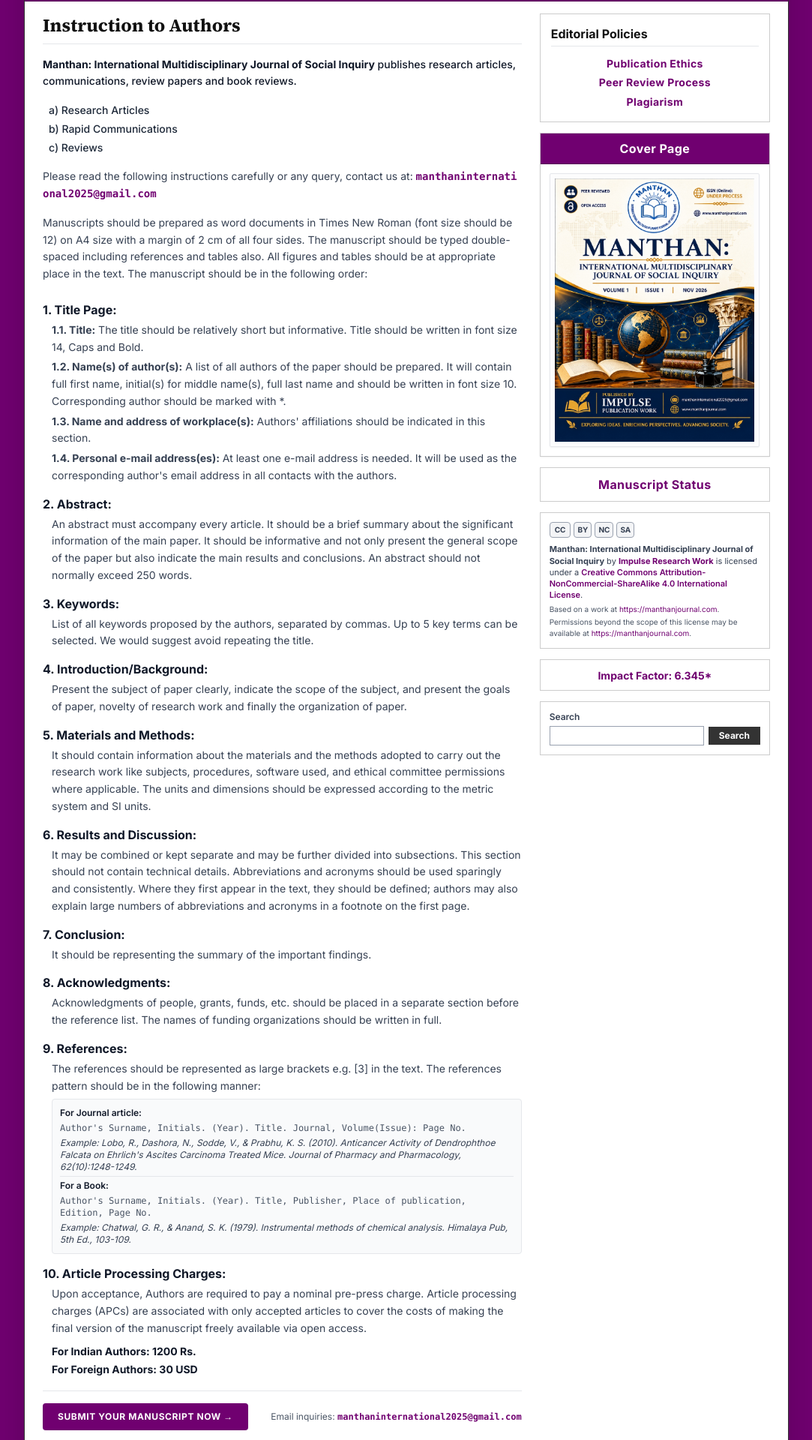
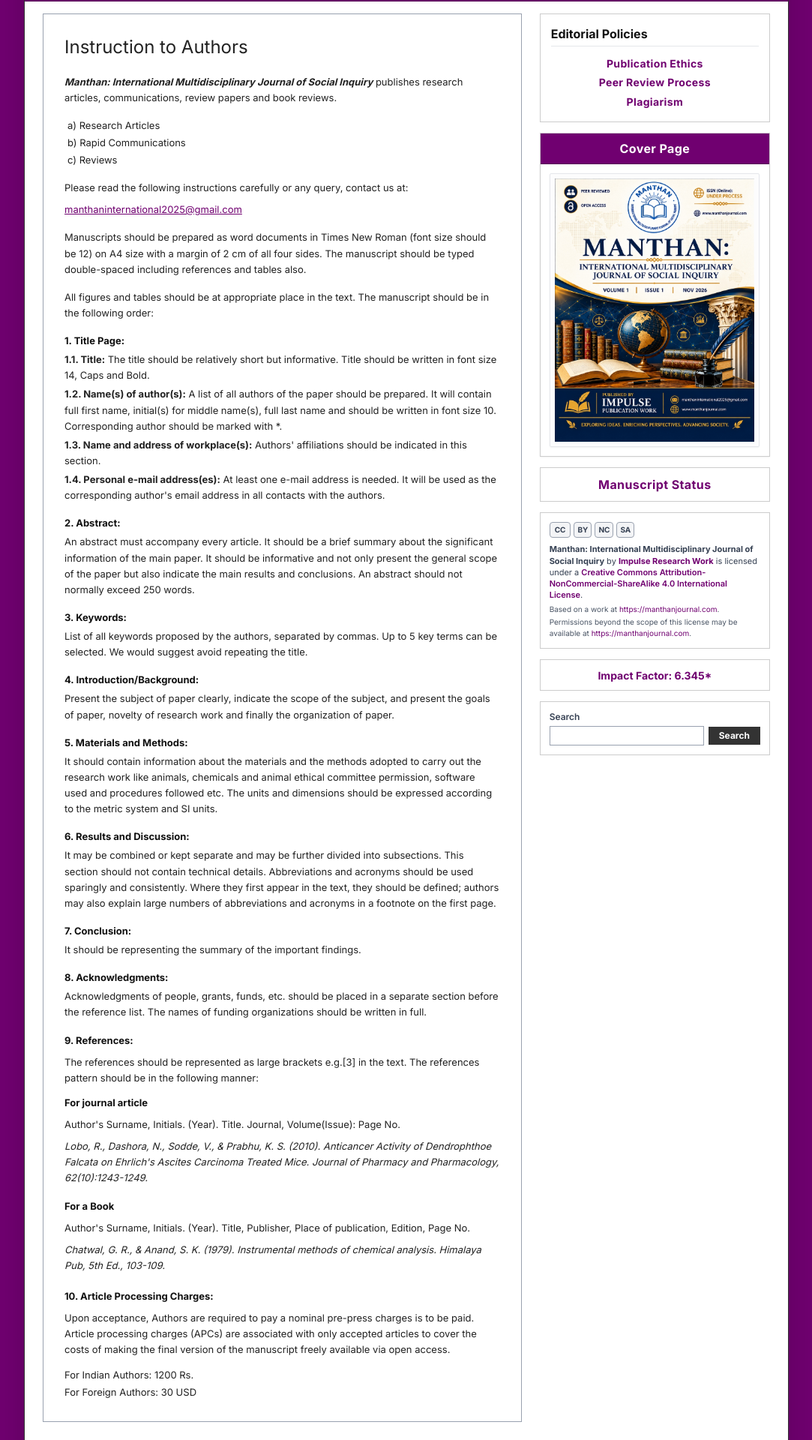
Before and after one commit to manthaninternational2025-maker/architect-web-main, a Next.js app: page /instructions-to-authors in a window 1280 px wide. Shown: the part 260-2180 px from the top of the page at 75% size, without its empty margins (98-1181 px from the left). Built offline with nearby package versions, Linux system fonts and the light colour scheme.

Commit message:
feat: format Instruction to Authors page to match 1st reference screenshot exactly with Manthan content

```diff
--- a/app/instructions-to-authors/page.tsx
+++ b/app/instructions-to-authors/page.tsx
@@ -1,158 +1,162 @@
 "use client";
 
 import React from "react";
-import Link from "next/link";
 import { useJournalData } from "@/context/JournalDataContext";
 import { Sidebar } from "@/components/layout/Sidebar";
 
 export default function InstructionsToAuthorsPage() {
-  const { instructions, settings } = useJournalData();
+  const { settings } = useJournalData();
+
+  const journalTitle = settings?.journalTitle || "Manthan: International Multidisciplinary Journal of Social Inquiry";
+  const email = settings?.email || "manthaninternational2025@gmail.com";
 
   return (
     <div className="w-full">
       <div className="grid grid-cols-1 lg:grid-cols-12 gap-6">
-        {/* Left Column: Author Instructions (Matching Reference Screenshot) */}
-        <div className="col-span-1 lg:col-span-8 text-xs sm:text-sm text-gray-800 space-y-4 leading-relaxed font-sans">
-          <h1 className="text-xl sm:text-2xl font-editorial font-bold text-[#111111] border-b border-gray-200 pb-2">
+        {/* Main Content: Instruction to Authors (Matching Reference Screenshot 1 Exactly) */}
+        <div className="col-span-1 lg:col-span-8">
+          <div className="border border-gray-400 bg-white p-5 sm:p-7 text-[#222222] font-sans text-xs sm:text-[13px] leading-relaxed space-y-4">
+            {/* Page Heading */}
+            <h1 className="text-xl sm:text-2xl text-[#222222] font-normal mb-5">
               Instruction to Authors
             </h1>
 
-          <p className="text-gray-900 font-medium">
-            <strong>{settings.journalTitle}</strong> publishes research articles, communications, review papers and book reviews.
+            {/* Scope Intro */}
+            <p className="leading-relaxed">
+              <strong><em>{journalTitle}</em></strong> publishes research articles, communications, review papers and book reviews.
             </p>
 
-          <ul className="list-none pl-2 space-y-0.5 text-gray-800 font-medium">
-            <li>a) Research Articles</li>
-            <li>b) Rapid Communications</li>
-            <li>c) Reviews</li>
-          </ul>
+            <div className="space-y-0.5 pl-1">
+              <p>a) Research Articles</p>
+              <p>b) Rapid Communications</p>
+              <p>c) Reviews</p>
+            </div>
 
-          <p className="text-gray-700">
-            Please read the following instructions carefully or any query, contact us at:{" "}
-            <a href={`mailto:${settings.email}`} className="text-[#700070] font-mono font-bold hover:underline break-all">
-              {settings.email}
+            <p className="leading-relaxed">
+              Please read the following instructions carefully or any query, contact us at:
+            </p>
+            <p className="-mt-2">
+              <a
+                href={`mailto:${email}`}
+                className="text-[#700070] underline hover:text-[#550055]"
+              >
+                {email}
               </a>
             </p>
 
-          <p className="text-gray-700">
-            Manuscripts should be prepared as word documents in Times New Roman (font size should be 12) on A4 size with a margin of 2 cm of all four sides. The manuscript should be typed double-spaced including references and tables also. All figures and tables should be at appropriate place in the text. The manuscript should be in the following order:
+            <p className="leading-relaxed">
+              Manuscripts should be prepared as word documents in Times New Roman (font size should be 12) on A4 size with a margin of 2 cm of all four sides. The manuscript should be typed double-spaced including references and tables also.
+            </p>
+            <p className="leading-relaxed">
+              All figures and tables should be at appropriate place in the text. The manuscript should be in the following order:
             </p>
 
-          <div className="space-y-3.5 pt-2">
             {/* 1. Title Page */}
-            <div>
-              <h2 className="font-bold text-gray-900 text-sm sm:text-base">
-                1. Title Page:
-              </h2>
-              <div className="pl-3 space-y-1 text-gray-700 mt-1">
-                <p><strong>1.1. Title:</strong> The title should be relatively short but informative. Title should be written in font size 14, Caps and Bold.</p>
-                <p><strong>1.2. Name(s) of author(s):</strong> A list of all authors of the paper should be prepared. It will contain full first name, initial(s) for middle name(s), full last name and should be written in font size 10. Corresponding author should be marked with *.</p>
-                <p><strong>1.3. Name and address of workplace(s):</strong> Authors&apos; affiliations should be indicated in this section.</p>
-                <p><strong>1.4. Personal e-mail address(es):</strong> At least one e-mail address is needed. It will be used as the corresponding author&apos;s email address in all contacts with the authors.</p>
-              </div>
+            <div className="space-y-1">
+              <h2 className="font-bold text-[#111111]">1. Title Page:</h2>
+              <p className="leading-relaxed">
+                <strong>1.1. Title:</strong> The title should be relatively short but informative. Title should be written in font size 14, Caps and Bold.
+              </p>
+              <p className="leading-relaxed">
+                <strong>1.2. Name(s) of author(s):</strong> A list of all authors of the paper should be prepared. It will contain full first name, initial(s) for middle name(s), full last name and should be written in font size 10. Corresponding author should be marked with *.
+              </p>
+              <p className="leading-relaxed">
+                <strong>1.3. Name and address of workplace(s):</strong> Authors&apos; affiliations should be indicated in this section.
+              </p>
+              <p className="leading-relaxed">
+                <strong>1.4. Personal e-mail address(es):</strong> At least one e-mail address is needed. It will be used as the corresponding author&apos;s email address in all contacts with the authors.
+              </p>
             </div>
 
             {/* 2. Abstract */}
-            <div>
-              <h2 className="font-bold text-gray-900 text-sm sm:text-base">
-                2. Abstract:
-              </h2>
-              <p className="pl-3 text-gray-700 mt-1">
+            <div className="space-y-1">
+              <h2 className="font-bold text-[#111111]">2. Abstract:</h2>
+              <p className="leading-relaxed">
                 An abstract must accompany every article. It should be a brief summary about the significant information of the main paper. It should be informative and not only present the general scope of the paper but also indicate the main results and conclusions. An abstract should not normally exceed 250 words.
               </p>
             </div>
 
             {/* 3. Keywords */}
-            <div>
-              <h2 className="font-bold text-gray-900 text-sm sm:text-base">
-                3. Keywords:
-              </h2>
-              <p className="pl-3 text-gray-700 mt-1">
+            <div className="space-y-1">
+              <h2 className="font-bold text-[#111111]">3. Keywords:</h2>
+              <p className="leading-relaxed">
                 List of all keywords proposed by the authors, separated by commas. Up to 5 key terms can be selected. We would suggest avoid repeating the title.
               </p>
             </div>
 
             {/* 4. Introduction/Background */}
-            <div>
-              <h2 className="font-bold text-gray-900 text-sm sm:text-base">
-                4. Introduction/Background:
-              </h2>
-              <p className="pl-3 text-gray-700 mt-1">
+            <div className="space-y-1">
+              <h2 className="font-bold text-[#111111]">4. Introduction/Background:</h2>
+              <p className="leading-relaxed">
                 Present the subject of paper clearly, indicate the scope of the subject, and present the goals of paper, novelty of research work and finally the organization of paper.
               </p>
             </div>
 
             {/* 5. Materials and Methods */}
-            <div>
-              <h2 className="font-bold text-gray-900 text-sm sm:text-base">
-                5. Materials and Methods:
-              </h2>
-              <p className="pl-3 text-gray-700 mt-1">
-                It should contain information about the materials and the methods adopted to carry out the research work like subjects, procedures, software used, and ethical committee permissions where applicable. The units and dimensions should be expressed according to the metric system and SI units.
+            <div className="space-y-1">
+              <h2 className="font-bold text-[#111111]">5. Materials and Methods:</h2>
+              <p className="leading-relaxed">
+                It should contain information about the materials and the methods adopted to carry out the research work like animals, chemicals and animal ethical committee permission, software used and procedures followed etc. The units and dimensions should be expressed according to the metric system and SI units.
               </p>
             </div>
 
             {/* 6. Results and Discussion */}
-            <div>
-              <h2 className="font-bold text-gray-900 text-sm sm:text-base">
-                6. Results and Discussion:
-              </h2>
-              <p className="pl-3 text-gray-700 mt-1">
+            <div className="space-y-1">
+              <h2 className="font-bold text-[#111111]">6. Results and Discussion:</h2>
+              <p className="leading-relaxed">
                 It may be combined or kept separate and may be further divided into subsections. This section should not contain technical details. Abbreviations and acronyms should be used sparingly and consistently. Where they first appear in the text, they should be defined; authors may also explain large numbers of abbreviations and acronyms in a footnote on the first page.
               </p>
             </div>
 
             {/* 7. Conclusion */}
-            <div>
-              <h2 className="font-bold text-gray-900 text-sm sm:text-base">
-                7. Conclusion:
-              </h2>
-              <p className="pl-3 text-gray-700 mt-1">
+            <div className="space-y-1">
+              <h2 className="font-bold text-[#111111]">7. Conclusion:</h2>
+              <p className="leading-relaxed">
                 It should be representing the summary of the important findings.
               </p>
             </div>
 
             {/* 8. Acknowledgments */}
-            <div>
-              <h2 className="font-bold text-gray-900 text-sm sm:text-base">
-                8. Acknowledgments:
-              </h2>
-              <p className="pl-3 text-gray-700 mt-1">
+            <div className="space-y-1">
+              <h2 className="font-bold text-[#111111]">8. Acknowledgments:</h2>
+              <p className="leading-relaxed">
                 Acknowledgments of people, grants, funds, etc. should be placed in a separate section before the reference list. The names of funding organizations should be written in full.
               </p>
             </div>
 
             {/* 9. References */}
-            <div>
-              <h2 className="font-bold text-gray-900 text-sm sm:text-base">
-                9. References:
-              </h2>
-              <div className="pl-3 space-y-1.5 text-gray-700 mt-1">
-                <p>
-                  The references should be represented as large brackets e.g. [3] in the text. The references pattern should be in the following manner:
+            <div className="space-y-2">
+              <h2 className="font-bold text-[#111111]">9. References:</h2>
+              <p className="leading-relaxed">
+                The references should be represented as large brackets e.g.[3] in the text. The references pattern should be in the following manner:
               </p>
-                <div className="p-2.5 bg-gray-50 border border-gray-200 rounded text-xs space-y-1">
-                  <p className="font-semibold text-gray-900">For Journal article:</p>
-                  <p className="font-mono text-gray-600">Author&apos;s Surname, Initials. (Year). Title. Journal, Volume(Issue): Page No.</p>
-                  <p className="italic text-gray-700">Example: Lobo, R., Dashora, N., Sodde, V., &amp; Prabhu, K. S. (2010). Anticancer Activity of Dendrophthoe Falcata on Ehrlich&apos;s Ascites Carcinoma Treated Mice. Journal of Pharmacy and Pharmacology, 62(10):1248-1249.</p>
 
-                  <p className="font-semibold text-gray-900 pt-1 border-t border-gray-200">For a Book:</p>
-                  <p className="font-mono text-gray-600">Author&apos;s Surname, Initials. (Year). Title, Publisher, Place of publication, Edition, Page No.</p>
-                  <p className="italic text-gray-700">Example: Chatwal, G. R., &amp; Anand, S. K. (1979). Instrumental methods of chemical analysis. Himalaya Pub, 5th Ed., 103-109.</p>
-                </div>
+              <div className="space-y-2 pt-1">
+                <p className="font-bold text-[#111111]">For journal article</p>
+                <p className="leading-relaxed">
+                  Author&apos;s Surname, Initials. (Year). Title. Journal, Volume(Issue): Page No.
+                </p>
+                <p className="italic leading-relaxed">
+                  Lobo, R., Dashora, N., Sodde, V., &amp; Prabhu, K. S. (2010). Anticancer Activity of Dendrophthoe Falcata on Ehrlich&apos;s Ascites Carcinoma Treated Mice. Journal of Pharmacy and Pharmacology, 62(10):1243-1249.
+                </p>
+
+                <p className="font-bold text-[#111111] pt-2">For a Book</p>
+                <p className="leading-relaxed">
+                  Author&apos;s Surname, Initials. (Year). Title, Publisher, Place of publication, Edition, Page No.
+                </p>
+                <p className="italic leading-relaxed">
+                  Chatwal, G. R., &amp; Anand, S. K. (1979). Instrumental methods of chemical analysis. Himalaya Pub, 5th Ed., 103-109.
+                </p>
               </div>
             </div>
 
             {/* 10. Article Processing Charges */}
-            <div>
-              <h2 className="font-bold text-gray-900 text-sm sm:text-base">
-                10. Article Processing Charges:
-              </h2>
-              <div className="pl-3 space-y-1 text-gray-700 mt-1">
-                <p>
-                  Upon acceptance, Authors are required to pay a nominal pre-press charge. Article processing charges (APCs) are associated with only accepted articles to cover the costs of making the final version of the manuscript freely available via open access.
+            <div className="space-y-2 pt-1">
+              <h2 className="font-bold text-[#111111]">10. Article Processing Charges:</h2>
+              <p className="leading-relaxed">
+                Upon acceptance, Authors are required to pay a nominal pre-press charges is to be paid. Article processing charges (APCs) are associated with only accepted articles to cover the costs of making the final version of the manuscript freely available via open access.
               </p>
-                <div className="font-bold text-gray-900 space-y-0.5 pt-1">
+              <div className="pt-1 space-y-0.5">
                 <p>For Indian Authors: 1200 Rs.</p>
                 <p>For Foreign Authors: 30 USD</p>
               </div>
@@ -160,25 +164,7 @@ export default function InstructionsToAuthorsPage() {
           </div>
         </div>
 
-          {/* Action Bar */}
-          <div className="pt-4 border-t border-gray-200 flex flex-col sm:flex-row sm:items-center justify-between gap-3">
-            <Link
-              href="/submit"
-              className="inline-flex items-center justify-center px-5 py-2.5 bg-[#700070] hover:bg-[#550055] text-white font-bold text-xs uppercase tracking-wider rounded transition-colors text-center w-full sm:w-auto shadow-xs"
-            >
-              Submit Your Manuscript Now &rarr;
-            </Link>
-
-            <span className="text-xs text-gray-600">
-              Email inquiries:{" "}
-              <a href={`mailto:${settings.email}`} className="font-mono text-[#700070] hover:underline font-bold break-all">
-                {settings.email}
-              </a>
-            </span>
-          </div>
-        </div>
-
-        {/* Right Column: Sidebar */}
+        {/* Sidebar */}
         <div className="col-span-1 lg:col-span-4">
           <Sidebar />
         </div>
```
Lines whose indentation alone changed are shown as unchanged.
